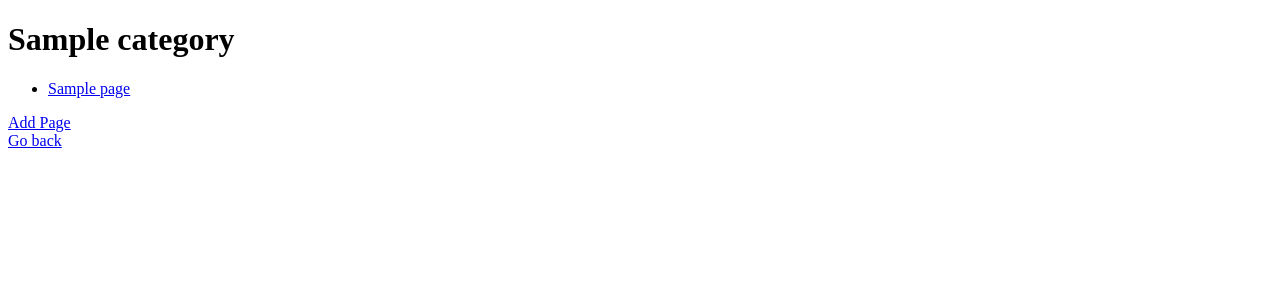
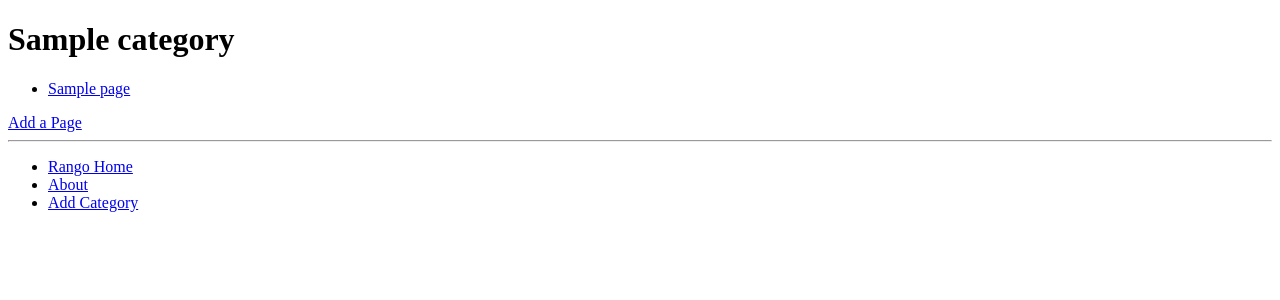
Before and after one commit to raghuraju/tango-with-django-110, a Django app: a page that uses templates/rango/category.html in a window 1280 px wide. Shown: the top 300 px of the page. Run offline with Django 3.2, Linux system fonts and the light colour scheme; tables that the repository leaves empty hold one stand-in row (values such as "Sample post").

Commit message:
Extending category template from a base tenplate

```diff
--- /dev/null
+++ b/templates/rango/base.html
@@ -0,0 +1,33 @@
+<!doctype html>
+{% load staticfiles %}
+
+<html>
+	<head>
+		<meta charset="utf-8" />
+		<title>
+			Rango -
+			{% block title %}
+				How to Tango with Django
+			{% endblock %}
+		</title>
+	</head>
+	<body>
+		{% block body_content %}
+		{% endblock %}
+
+		<hr>
+		<div>
+			<ul>
+				<li>
+					<a href="{% url 'rango:index' %}">Rango Home</a>
+				</li>
+				<li>
+					<a href="{% url 'rango:about' %}">About</a>
+				</li>
+				<li>
+					<a href="{% url 'rango:add_category' %}">Add Category</a>
+				</li>
+			</ul>
+		</div>
+	</body>
+</html>
--- a/templates/rango/category.html
+++ b/templates/rango/category.html
@@ -1,10 +1,11 @@
-<!doctype html>
-<html>
-	<head>
-		<meta charset="utf-8" />
-		<title>Rango Category</title>
-	</head>
-	<body>
+{% extends 'rango/base.html' %}
+{% load staticfiles %}
+
+{% block title %}
+	{{ category.name }}
+{% endblock %}
+
+{% block body_content %}
 	<div>
 		{% if category %}
 			<h1>{{ category.name }}</h1>
@@ -19,15 +20,9 @@
 			{% else %}
 				<strong>No pages added.</strong>
 			{% endif %}
+			<a href="{% url 'rango:add_page' category.slug %}">Add a Page</a>
+		{% else %}
+			<p>The specified category does not exist.</p>
 		{% endif %}
 	</div>
-
-		<div>
-			<a href="{% url 'rango:add_page' category.slug %}">Add Page</a>
-		</div>
-
-		<div>
-			<a href="{% url 'rango:index' %}">Go back</a>
-		</div>
-	</body>
-</html>
+{% endblock %}
```
Lines whose indentation alone changed are shown as unchanged.
